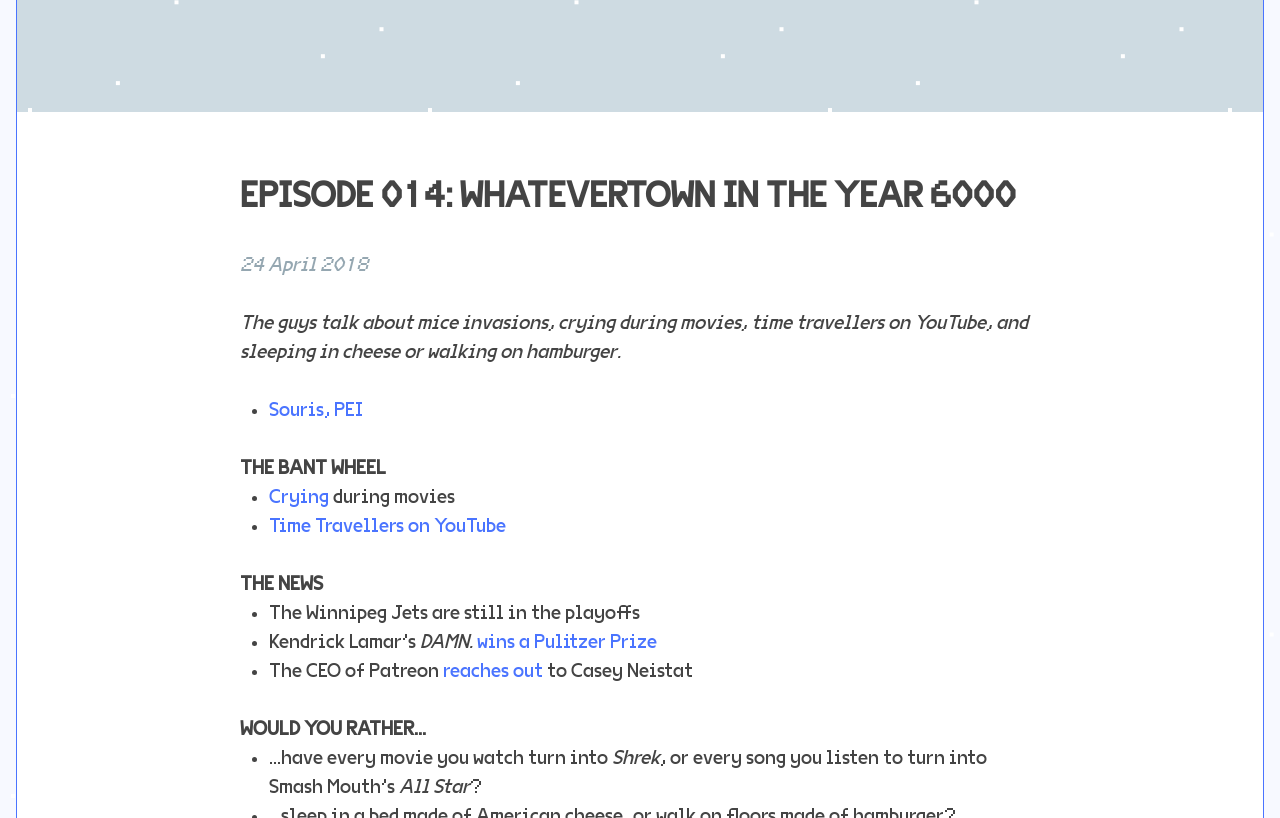
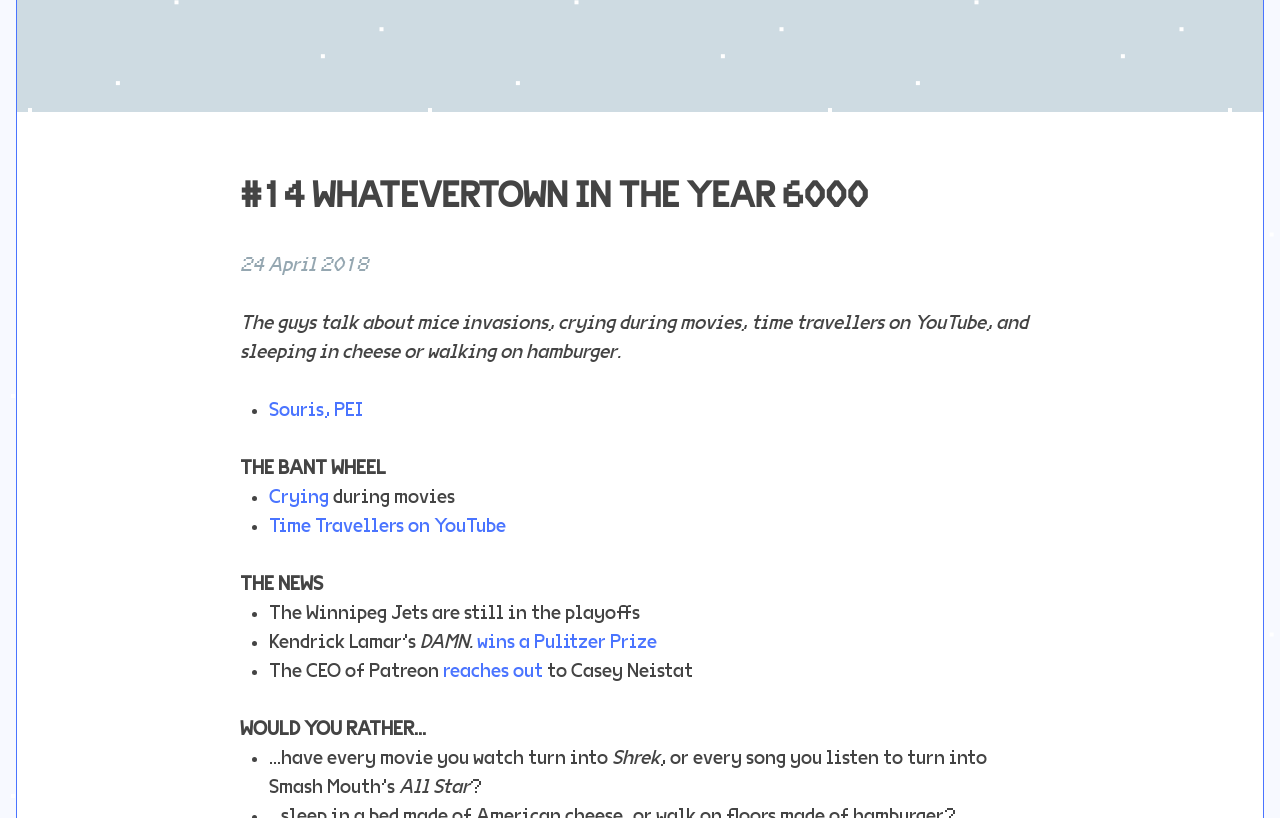
Before and after one commit to jondueck/whatevertown, a Jekyll site: the page built from _posts/2018-04-24-14.md, in a window 1280 px wide and 900 px high, scrolled down 307 px, cut to the strip 82-900 px from the top of the window. Built offline with Jekyll 4.4.1, drawn with Linux system fonts in a browser that asks for light colours; some web fonts are replaced; comment, search, counter and statistics services are not loaded.

Commit message:
Updated 14

```diff
--- a/_posts/2018-04-24-14.md
+++ b/_posts/2018-04-24-14.md
@@ -1,5 +1,5 @@
 ---
-title: 'Episode 014: Whatevertown In The Year 6000'
+title: "#14 Whatevertown In The Year 6000"
 date: 2018-04-24 10:30:00 -05:00
 permalink: "/episode/14/"
 author: Whatevertown
```
